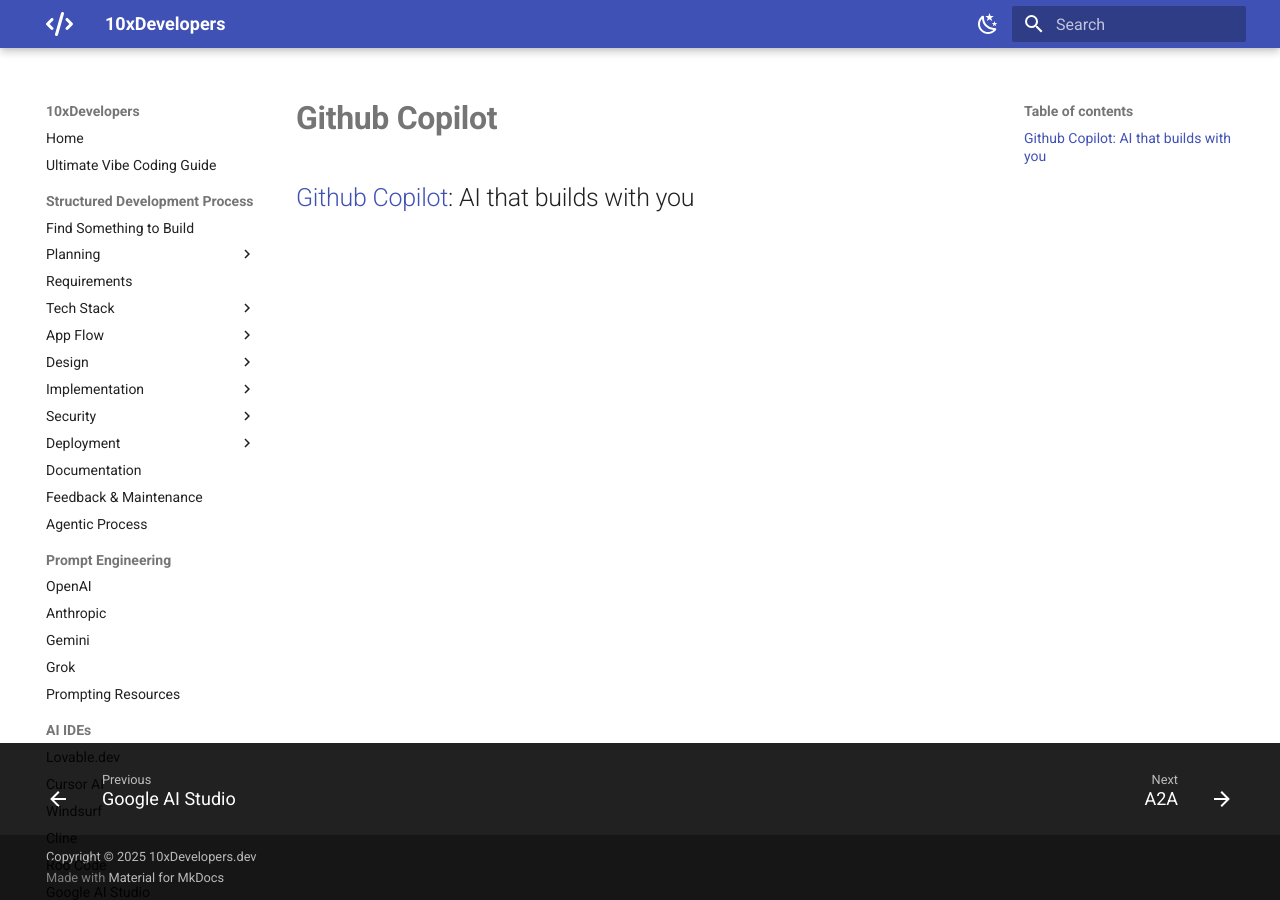
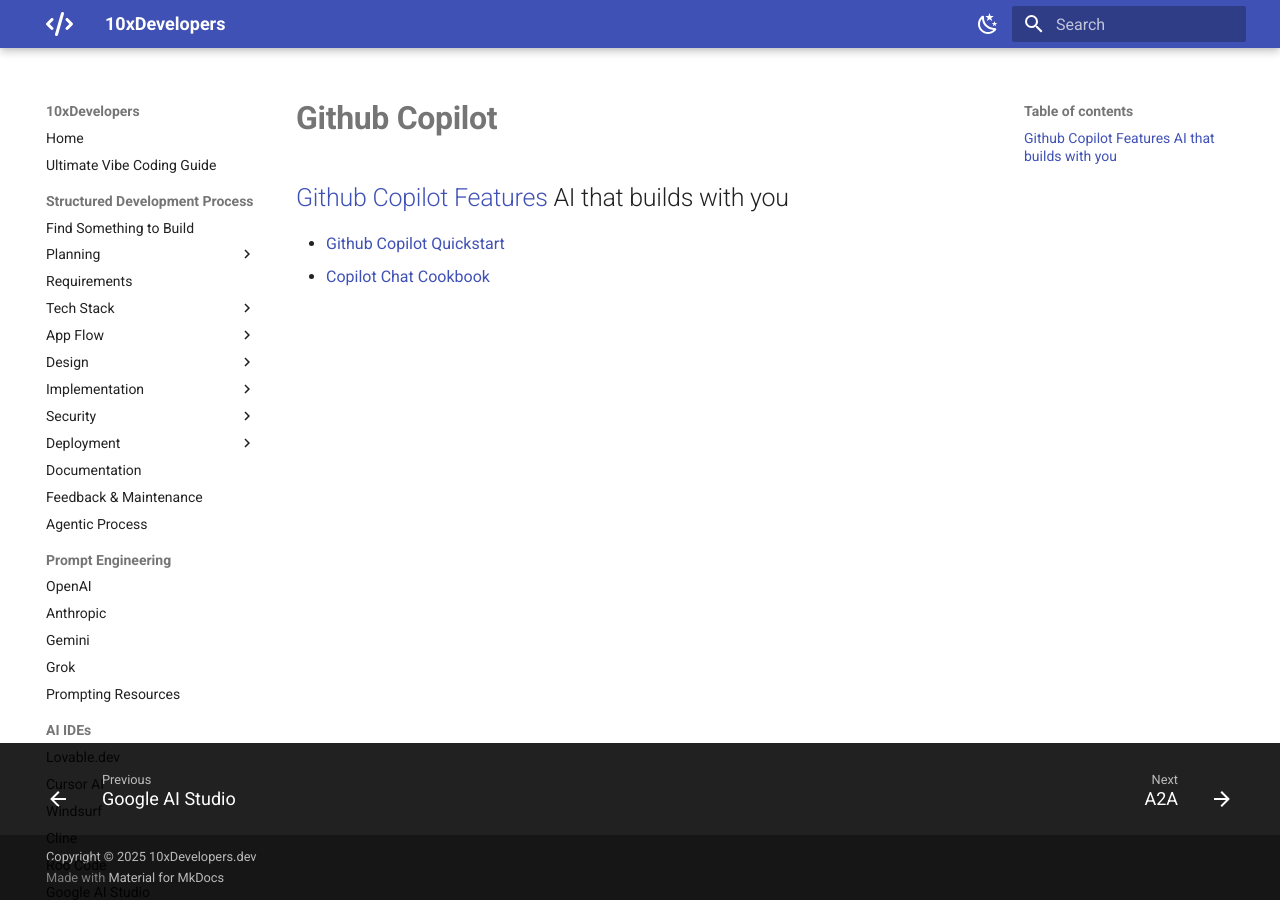
Before and after one commit to shlomoc/10xdev, an MkDocs documentation site: the page built from docs/ide/github.md, in a window 1280 px wide. Built offline with MkDocs 1.6.1 and Material for MkDocs 9.7.7, drawn with Linux system fonts in a browser that asks for light colours.

Commit message:
Update GitHub Copilot documentation to include new features and resources.

```diff
--- a/docs/ide/github.md
+++ b/docs/ide/github.md
@@ -1,3 +1,6 @@
 # **Github Copilot**
 
-## [Github Copilot](https://github.com/features/copilot): AI that builds with you
+## [Github Copilot Features](https://github.com/features/copilot) AI that builds with you
+
+- [Github Copilot Quickstart](https://docs.github.com/en/copilot/quickstart)
+- [Copilot Chat Cookbook](https://docs.github.com/en/copilot/copilot-chat-cookbook)
```
